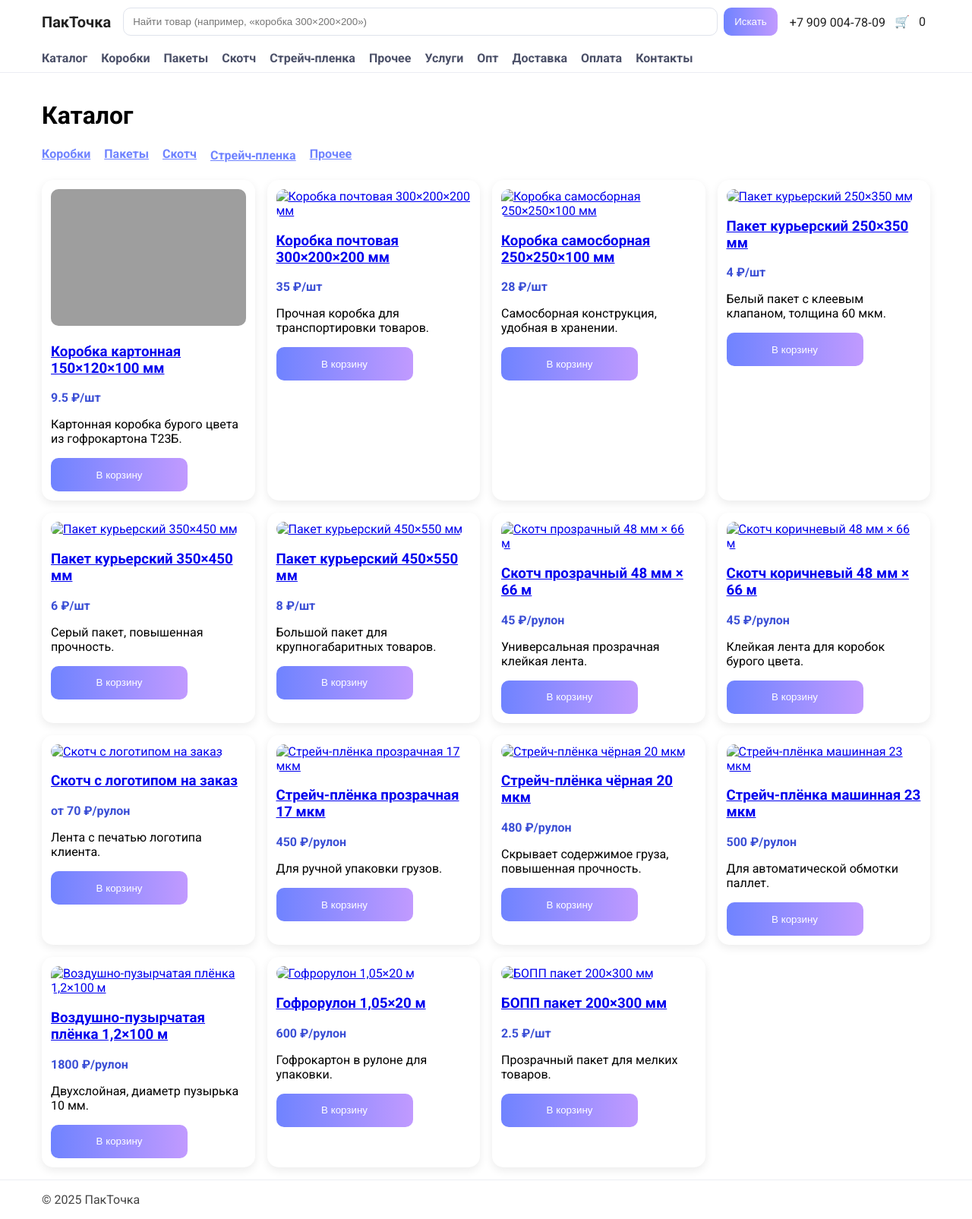
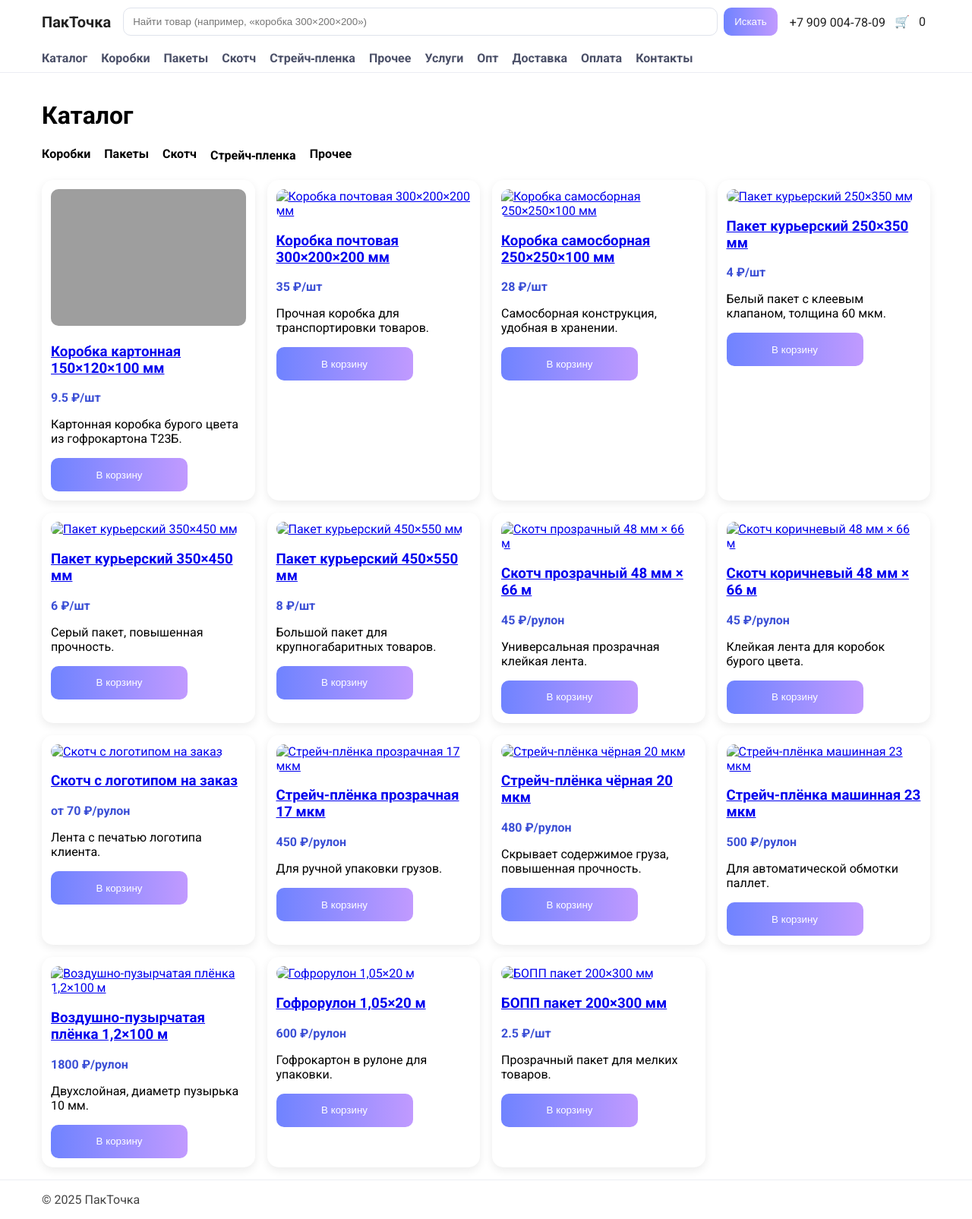
Before and after one commit to mckhoklov-creator/packtochka, a Jekyll site: the page built from katalog/katalog-index.md, in a window 1280 px wide. Shown: the whole page at 76% size. Built offline with Jekyll 4.4.1, drawn with Linux system fonts in a browser that asks for light colours; grey boxes are pictures that could not be loaded.

Commit message:
chore: update cat-links style

```diff
--- a/assets/css/style.css
+++ b/assets/css/style.css
@@ -47,3 +47,7 @@
   font-size: 36px;
   margin-bottom: 15px;
 }
+
+.cat-links { display:flex; gap:18px; flex-wrap:wrap; margin:12px 0 22px; }
+.cat-links a { color:#000; font-weight:800; text-decoration:none; }
+.cat-links a:hover { filter:brightness(0.9); }
--- a/katalog/katalog-index.md
+++ b/katalog/katalog-index.md
@@ -16,12 +16,6 @@ permalink: /katalog/
   <a href="{{ site.baseurl }}/katalog/prochie/">Прочее</a>
 </nav>
 
-<style>
-  .cat-links{ display:flex; gap:18px; flex-wrap:wrap; margin:12px 0 22px; }
-  .cat-links a{ color:#6f83ff; font-weight:800; text-decoration:underline; }
-  .cat-links a:hover{ filter:brightness(0.9); }
-</style>
-
 <div class="grid">
 {% assign items = site.data.products %}
 {% for p in items %}
```
